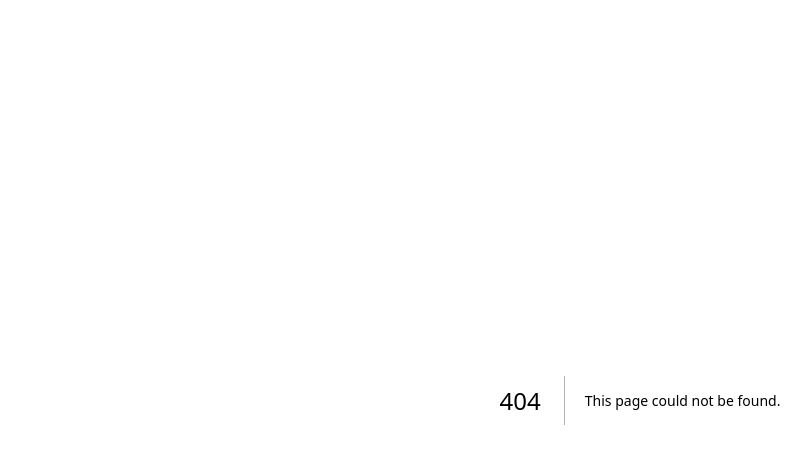
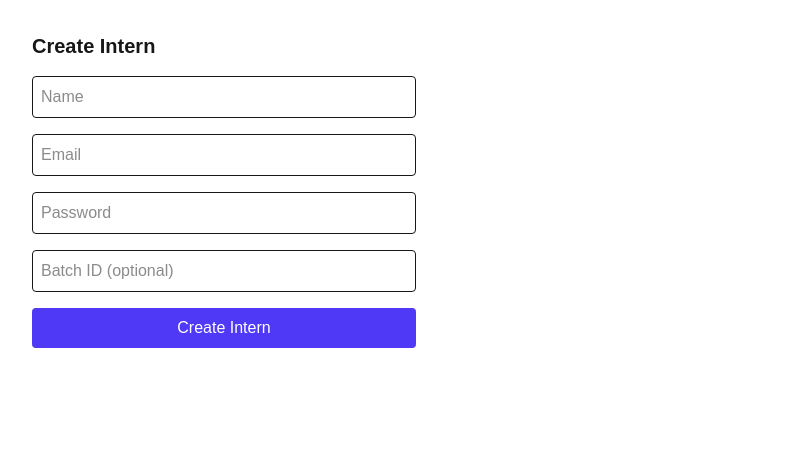
Before and after one commit to vijayshree-sundge/InternAI, a Next.js app in the folder frontend/: page /manager/create-intern in a window 1280 px wide. Before the commit this address had no page. Shown: the top 464 px of the page, without its empty margins (0-811 px from the left). Built offline with nearby package versions, Linux system fonts and the light colour scheme; no server answers.

Commit message:
feat(frontend): add create-intern form

```diff
--- /dev/null
+++ b/frontend/app/manager/create-intern/page.tsx
@@ -0,0 +1,39 @@
+"use client";
+import { useState } from "react";
+import api from "@/lib/api";
+
+export default function CreateInternPage() {
+  const [form, setForm] = useState({ name: "", email: "", password: "", batchId: "" });
+  const [message, setMessage] = useState("");
+
+  const handleSubmit = async () => {
+    try {
+      await api.post("/users/intern", {
+        ...form,
+        batchId: form.batchId ? Number(form.batchId) : null
+      });
+      setMessage("Intern created successfully.");
+      setForm({ name: "", email: "", password: "", batchId: "" });
+    } catch {
+      setMessage("Failed to create intern.");
+    }
+  };
+
+  return (
+    <div className="p-8 max-w-md space-y-4">
+      <h1 className="text-xl font-bold">Create Intern</h1>
+      <input className="border p-2 w-full rounded" placeholder="Name"
+        value={form.name} onChange={e => setForm({ ...form, name: e.target.value })} />
+      <input className="border p-2 w-full rounded" placeholder="Email"
+        value={form.email} onChange={e => setForm({ ...form, email: e.target.value })} />
+      <input className="border p-2 w-full rounded" type="password" placeholder="Password"
+        value={form.password} onChange={e => setForm({ ...form, password: e.target.value })} />
+      <input className="border p-2 w-full rounded" placeholder="Batch ID (optional)"
+        value={form.batchId} onChange={e => setForm({ ...form, batchId: e.target.value })} />
+      <button className="bg-indigo-600 text-white w-full py-2 rounded" onClick={handleSubmit}>
+        Create Intern
+      </button>
+      {message && <p className="text-sm text-slate-600">{message}</p>}
+    </div>
+  );
+}
```
